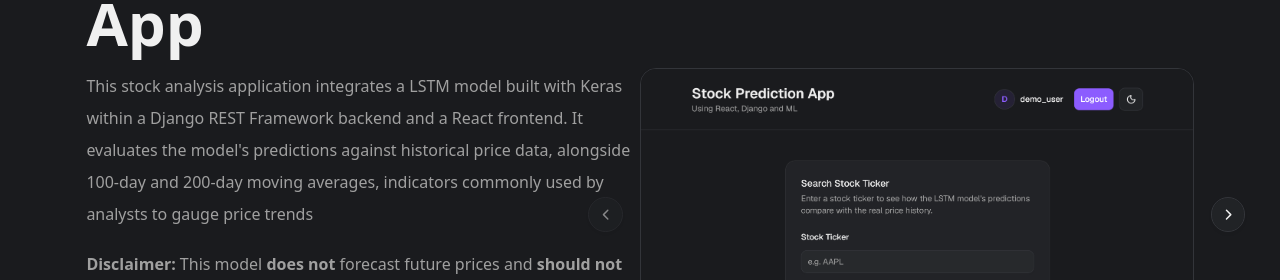
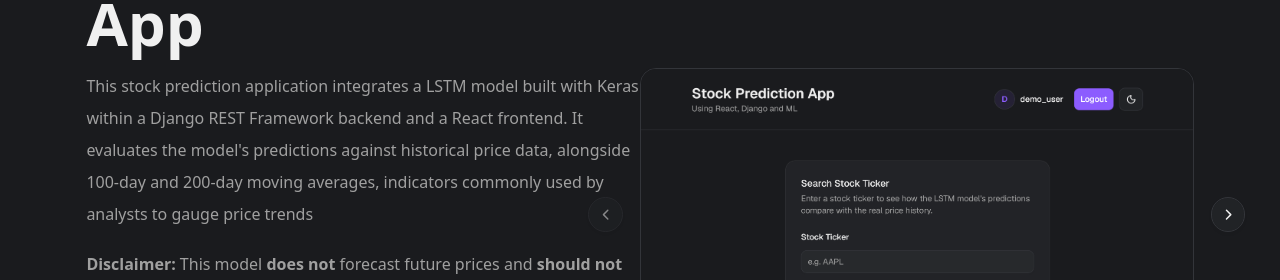
Before and after one commit to HamzaKhan887/stock-prediction-app, a React (Vite) app in the folder react-frontend/: page / in a window 1280 px wide. Shown: the part 238-518 px from the top of the page. Built offline with nearby package versions, Linux system fonts and the light colour scheme; no server answers.

Commit message:
Update Landing.jsx

```diff
--- a/react-frontend/src/pages/Landing.tsx
+++ b/react-frontend/src/pages/Landing.tsx
@@ -53,11 +53,11 @@ function Landing() {
               stock <span className='text-primary'>prediction</span> app
             </h1>
             <p className='leading-loose mt-4 text-muted-foreground'>
-              This stock analysis application integrates a LSTM model built with
-              Keras within a Django REST Framework backend and a React frontend.
-              It evaluates the model's predictions against historical price
-              data, alongside 100-day and 200-day moving averages, indicators
-              commonly used by analysts to gauge price trends
+              This stock prediction application integrates a LSTM model built
+              with Keras within a Django REST Framework backend and a React
+              frontend. It evaluates the model's predictions against historical
+              price data, alongside 100-day and 200-day moving averages,
+              indicators commonly used by analysts to gauge price trends
             </p>
             <p className='leading-loose mt-4 text-muted-foreground'>
               <span className='font-bold'>Disclaimer:</span> This model{' '}
```
